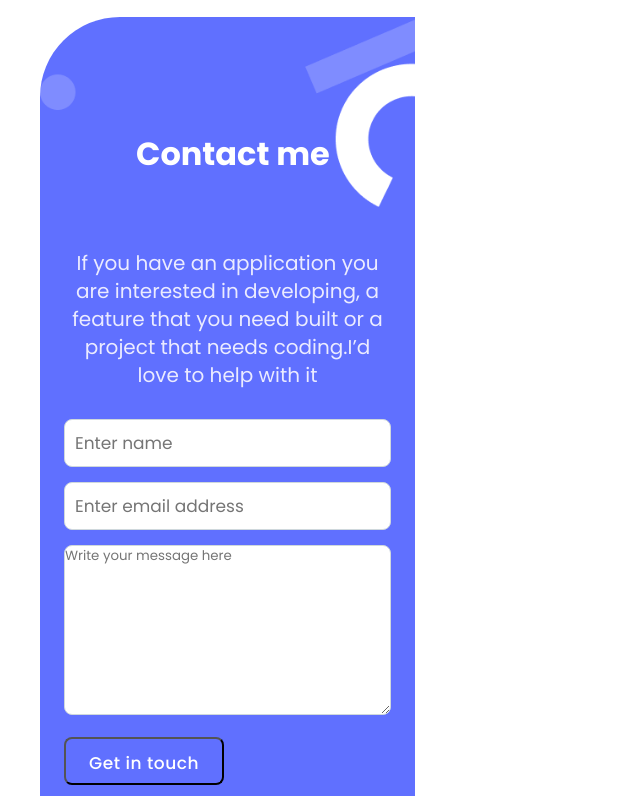
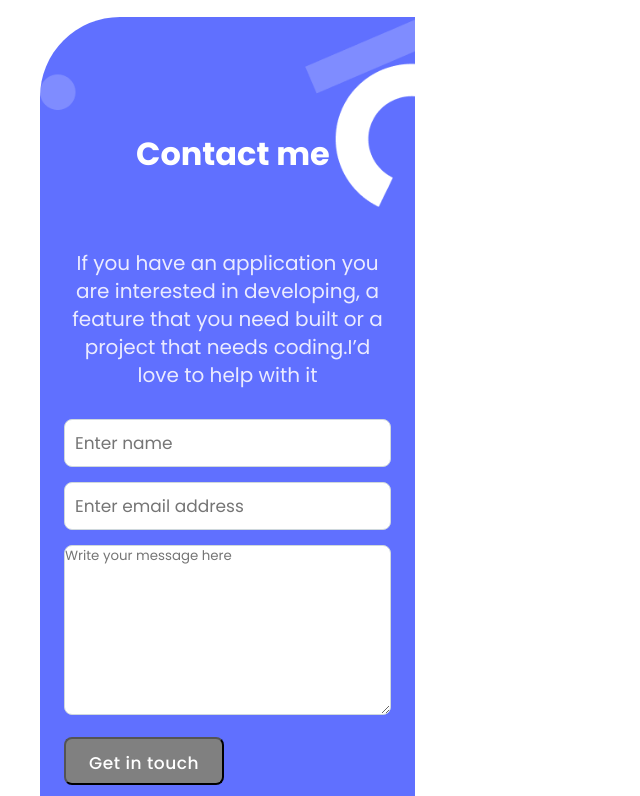
Before and after one commit to Berucan/Portfolio2, a website: page index.html in a window 1280 px wide. In both pictures the pointer is over the button "Get in touch". Shown: the part 4674-5470 px from the top of the page, without its empty margins (0-640 px from the left). Drawn offline with Linux system fonts and the light colour scheme.

Commit message:
Add color

```diff
--- a/style.css
+++ b/style.css
@@ -506,6 +506,6 @@ textarea {
 }
 
 .contact:hover {
-  background:#6070ff;
+  background:grey;
   color: #fff;
 }
```
